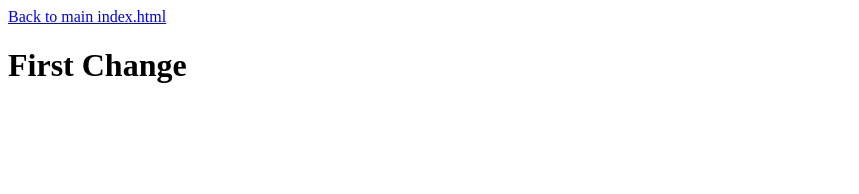
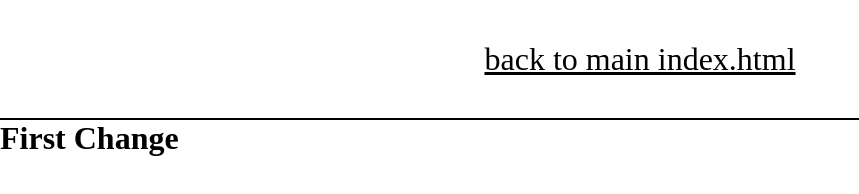
Before and after one commit to Jordangerouz/AdvancedClass, a plain HTML site: page week1/index.html in a window 1280 px wide. Shown: the whole page, without its empty margins (0-859 px from the left). Drawn offline with nearby package versions, Linux system fonts and the light colour scheme; files that its build step writes are made by us from their sources; the site is published under a folder, as on GitHub Pages, so addresses that start at the root find nothing.

Commit message:
removed slash (test)

```diff
--- a/week1/index.html
+++ b/week1/index.html
@@ -13,7 +13,7 @@
     <meta charset="UTF-8">
     <meta name="viewport" content="width=device-width, initial-scale=1.0">
     <title>HelloWorld</title>
-    <link rel="stylesheet" href="/week1/style.css">
+    <link rel="stylesheet" href="week1/style.css">
 </head>
 <body>
     <header>
```
